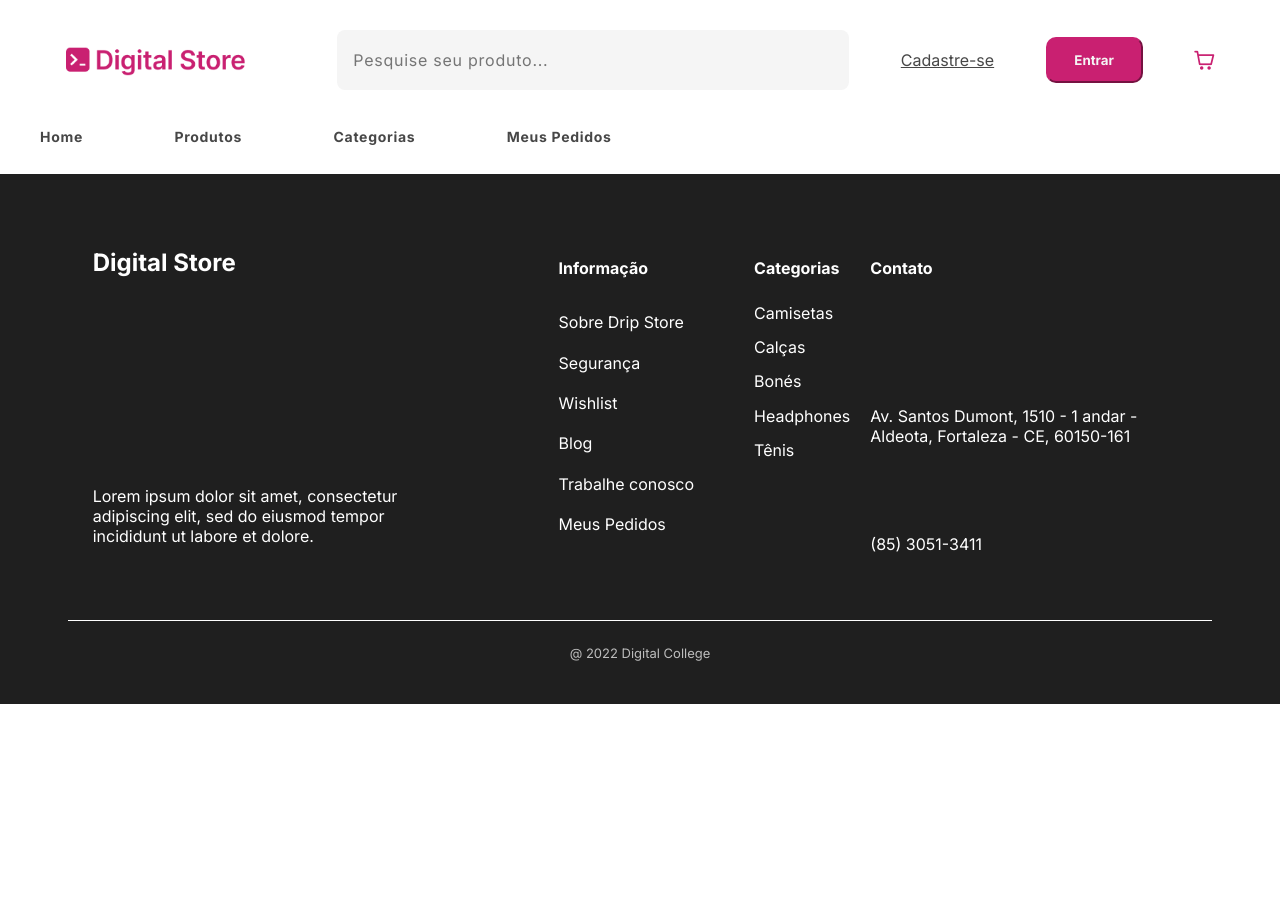
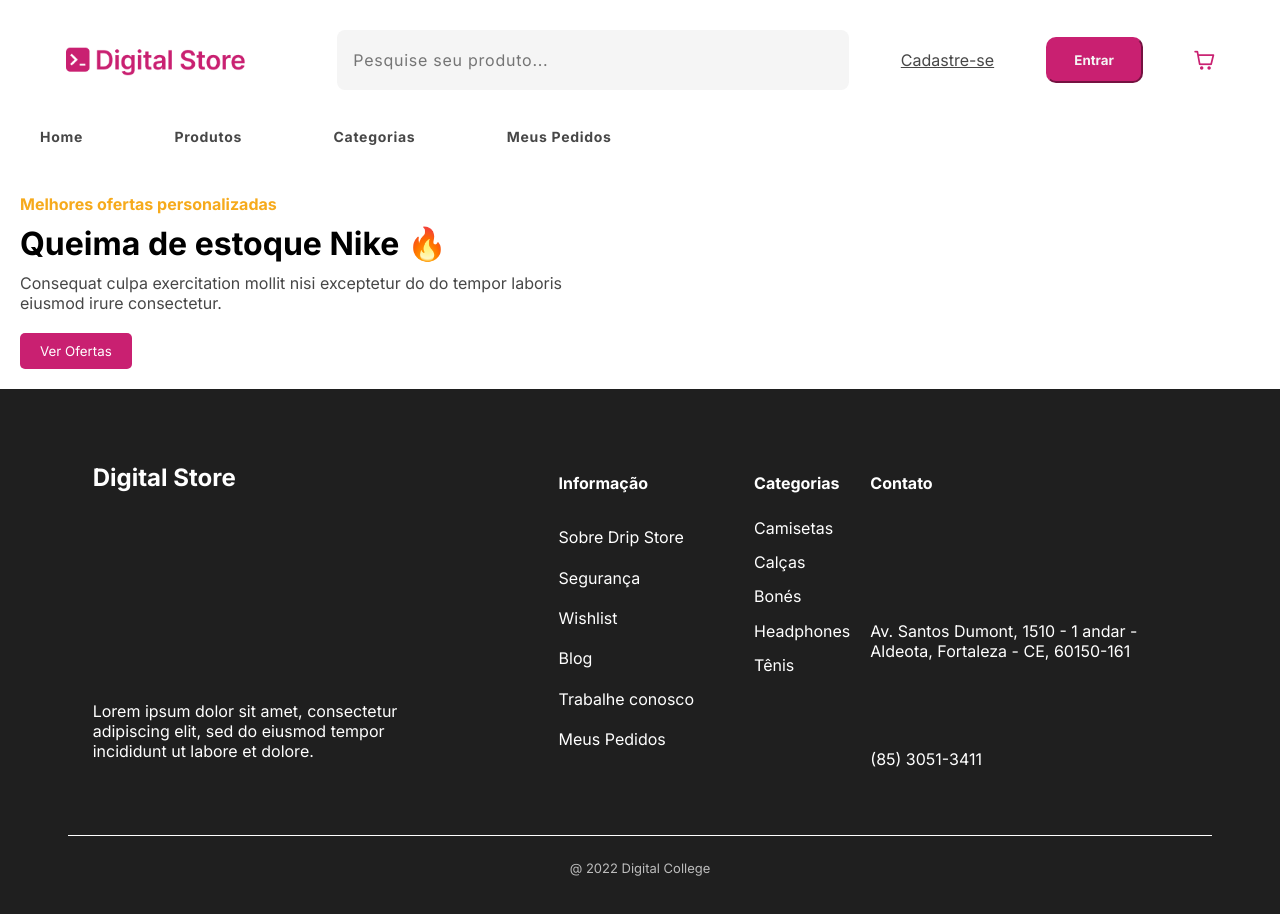
Before and after one commit to Project-Digital-College/Project-Digital-Store, a React (Vite) app: page / in a window 1280 px wide. Shown: the top 914 px of the page. Before the commit the page ends 800 px from the top, so only its background shows below. Built offline with nearby package versions, Linux system fonts and the light colour scheme.

Commit message:
Update App.jsx

```diff
--- a/src/App.jsx
+++ b/src/App.jsx
@@ -1,10 +1,12 @@
 import Footer from "./components/Footer";
 import Header from "./components/Header";
+import Layout from "./components/Layout";
 
 const App = () => {
   return (
     <>
     <Header />
+    <Layout />
     <Footer />
     </>
   );
```
